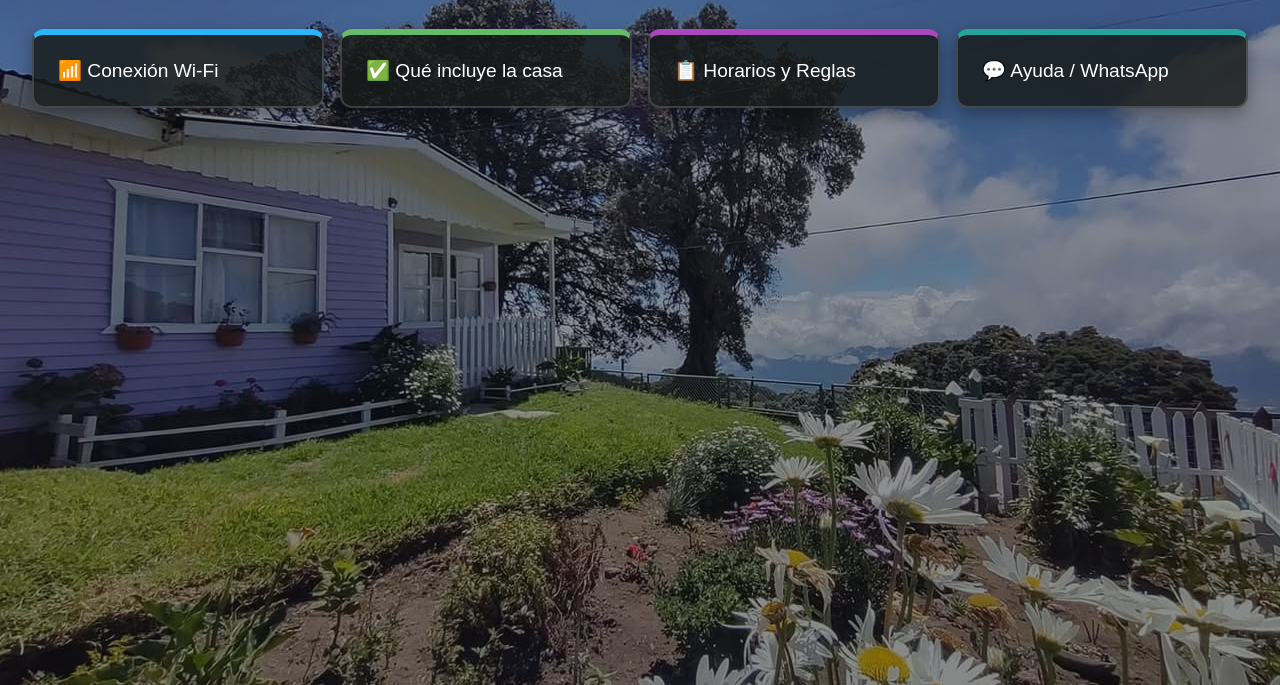
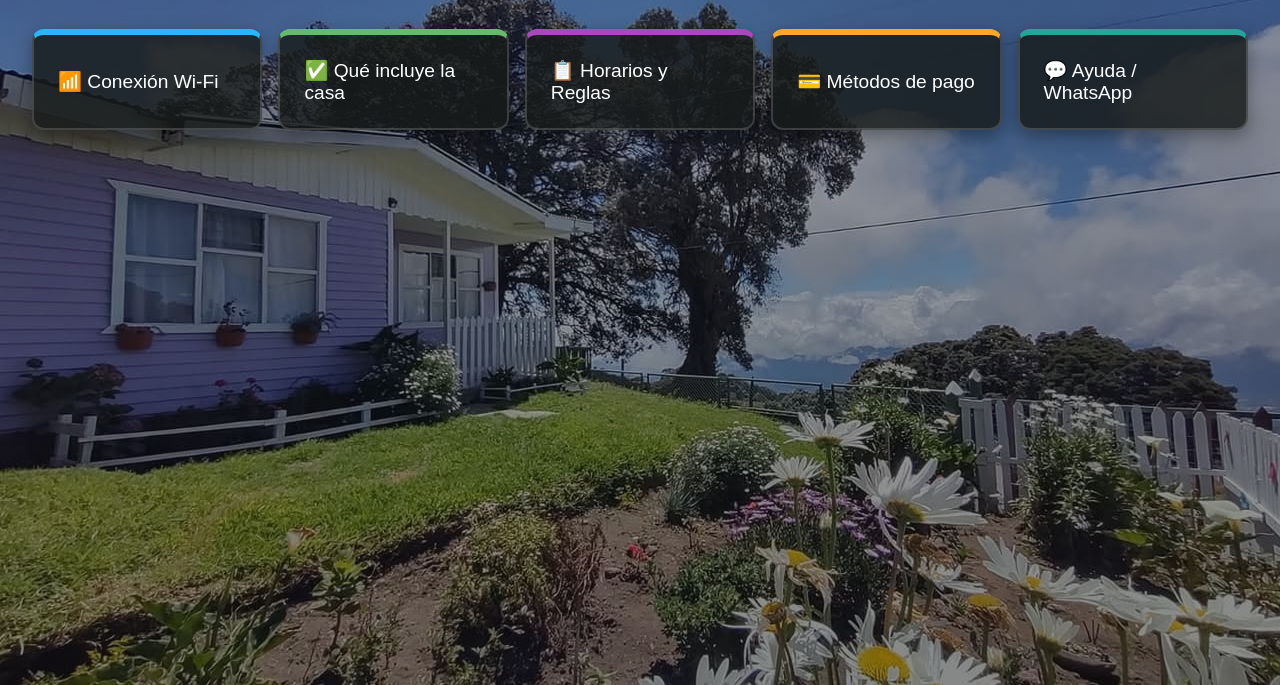
Before and after one commit to kadoshyah7jcg-commits/casa-chicua, a plain HTML site: page index.html in a window 1280 px wide. Shown: the part 115-800 px from the top of the page. Drawn offline with Linux system fonts and the light colour scheme.

Commit message:
Add files via upload

```diff
--- a/index.html
+++ b/index.html
@@ -82,6 +82,7 @@
         .card-btn.wifi { border-top-color: #29b6f6; }
         .card-btn.incluye { border-top-color: #66bb6a; }
         .card-btn.reglas { border-top-color: #ab47bc; }
+        .card-btn.pago { border-top-color: #ffa726; }
         .card-btn.ayuda { border-top-color: #26a69a; }
 
         .card-btn.wifi:hover, .card-btn.wifi:focus {
@@ -101,6 +102,13 @@
         .card-btn.reglas:hover, .card-btn.reglas:focus {
             border-color: #ab47bc;
             background-color: rgba(38, 22, 43, 0.94);
+            transform: translateY(-3px);
+            outline: none;
+        }
+
+        .card-btn.pago:hover, .card-btn.pago:focus {
+            border-color: #ffa726;
+            background-color: rgba(46, 35, 20, 0.94);
             transform: translateY(-3px);
             outline: none;
         }
@@ -197,6 +205,7 @@
         <button id="btn-wifi" class="card-btn wifi" onclick="mostrarInfo('wifi')">📶 Conexión Wi-Fi</button>
         <button id="btn-incluye" class="card-btn incluye" onclick="mostrarInfo('incluye')">✅ Qué incluye la casa</button>
         <button id="btn-reglas" class="card-btn reglas" onclick="mostrarInfo('reglas')">📋 Horarios y Reglas</button>
+        <button id="btn-pago" class="card-btn pago" onclick="mostrarInfo('pago')">💳 Métodos de pago</button>
         <button id="btn-ayuda" class="card-btn ayuda" onclick="mostrarInfo('ayuda')">💬 Ayuda / WhatsApp</button>
     </div>
 
@@ -209,6 +218,8 @@
     <script>
         const RED_WIFI = "casa chicua 5G";
         const WHATSAPP_CEL = "+506 8500 8575";
+        const PAYPAL_DATO = `<a href="https://paypal.me/Yohanan777?locale.x=es_XC&country.x=CR" target="_blank" rel="noopener noreferrer" style="color: #81d4fa; font-weight: 600;">paypal.me/Yohanan777</a>`;
+        const PAYPAL_DATO_EN = `<a href="https://paypal.me/Yohanan777?locale.x=es_XC&country.x=CR" target="_blank" rel="noopener noreferrer" style="color: #81d4fa; font-weight: 600;">paypal.me/Yohanan777</a>`;
 
         let idiomaActual = "es";
         let seccionAbierta = null;
@@ -223,6 +234,7 @@
                     wifi: "📶 Conexión Wi-Fi",
                     incluye: "✅ Qué incluye la casa",
                     reglas: "📋 Horarios y Reglas",
+                    pago: "💳 Métodos de pago",
                     ayuda: "💬 Ayuda / WhatsApp"
                 },
                 instrucciones: {
@@ -251,6 +263,16 @@
                             <li><strong>Descanso:</strong> mantener volumen moderado después de las 10:00 PM.</li>
                         </ul>`
                     },
+                    pago: {
+                        titulo: "Métodos de pago",
+                        html: `<p>Puedes realizar tu pago por cualquiera de estos medios:</p>
+                               <ul>
+                                   <li><strong>SINPE Móvil:</strong> <strong>50685008575</strong> (<code>+506 8500 8575</code>)</li>
+                                   <li><strong>PayPal:</strong> ${PAYPAL_DATO}</li>
+                                   <li><strong>Efectivo:</strong> Colones (₡), Dólares ($) o Euros (€)</li>
+                               </ul>
+                               <p><em>Por favor envíanos el comprobante por WhatsApp al <strong>${WHATSAPP_CEL}</strong>.</em></p>`
+                    },
                     ayuda: {
                         titulo: "Ayuda y Preguntas por WhatsApp",
                         html: `<p>¿Tienes alguna duda o necesitas ayuda durante tu estadía? Escríbenos por WhatsApp al:</p>
@@ -267,6 +289,7 @@
                     wifi: "📶 Wi-Fi Connection",
                     incluye: "✅ What's Included",
                     reglas: "📋 Hours & Rules",
+                    pago: "💳 Payment Methods",
                     ayuda: "💬 Help / WhatsApp"
                 },
                 instrucciones: {
@@ -295,6 +318,16 @@
                             <li><strong>Quiet hours:</strong> please keep noise moderate after 10:00 PM.</li>
                         </ul>`
                     },
+                    pago: {
+                        titulo: "Payment Methods",
+                        html: `<p>You can complete your payment using any of the following options:</p>
+                               <ul>
+                                   <li><strong>SINPE Móvil (Costa Rica):</strong> <strong>50685008575</strong> (<code>+506 8500 8575</code>)</li>
+                                   <li><strong>PayPal:</strong> ${PAYPAL_DATO_EN}</li>
+                                   <li><strong>Cash:</strong> Costa Rican Colones (₡), US Dollars ($), or Euros (€)</li>
+                               </ul>
+                               <p><em>Please send your payment receipt via WhatsApp to <strong>${WHATSAPP_CEL}</strong>.</em></p>`
+                    },
                     ayuda: {
                         titulo: "Help & Questions via WhatsApp",
                         html: `<p>Have any questions or need help during your stay? Message us on WhatsApp at:</p>
@@ -313,6 +346,7 @@
             document.getElementById("btn-wifi").textContent = t.botones.wifi;
             document.getElementById("btn-incluye").textContent = t.botones.incluye;
             document.getElementById("btn-reglas").textContent = t.botones.reglas;
+            document.getElementById("btn-pago").textContent = t.botones.pago;
             document.getElementById("btn-ayuda").textContent = t.botones.ayuda;
             document.getElementById("btn-cerrar").textContent = t.cerrar;
 
```
